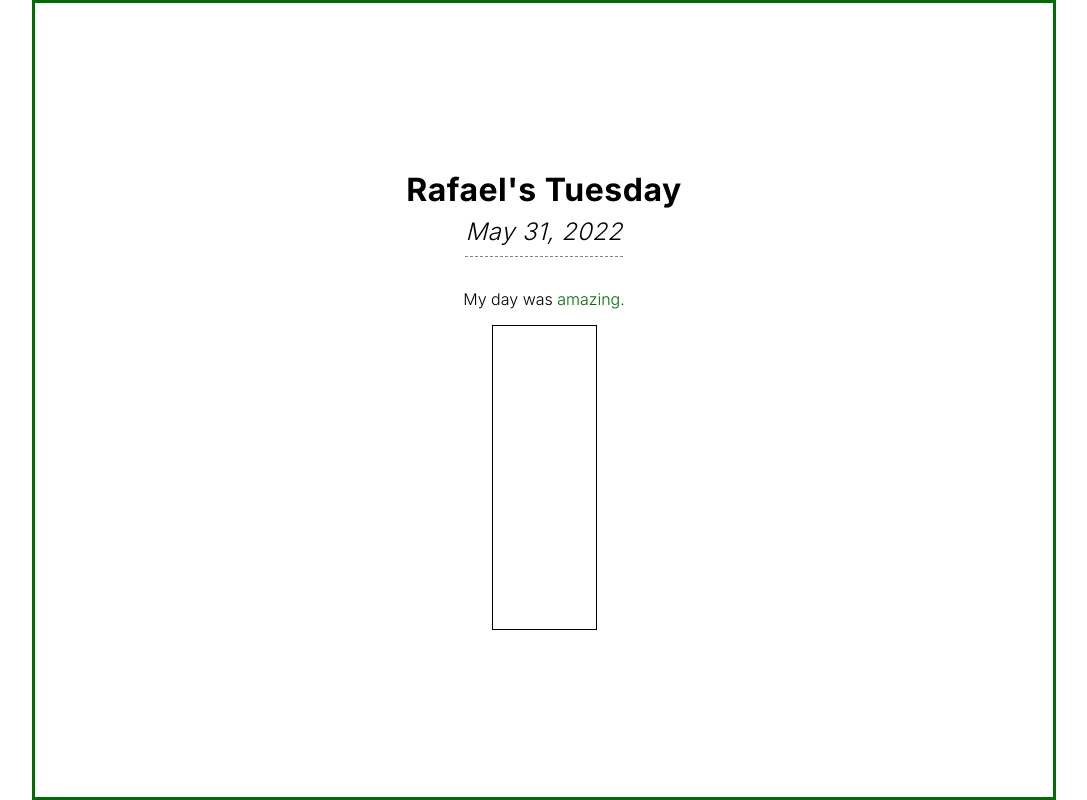
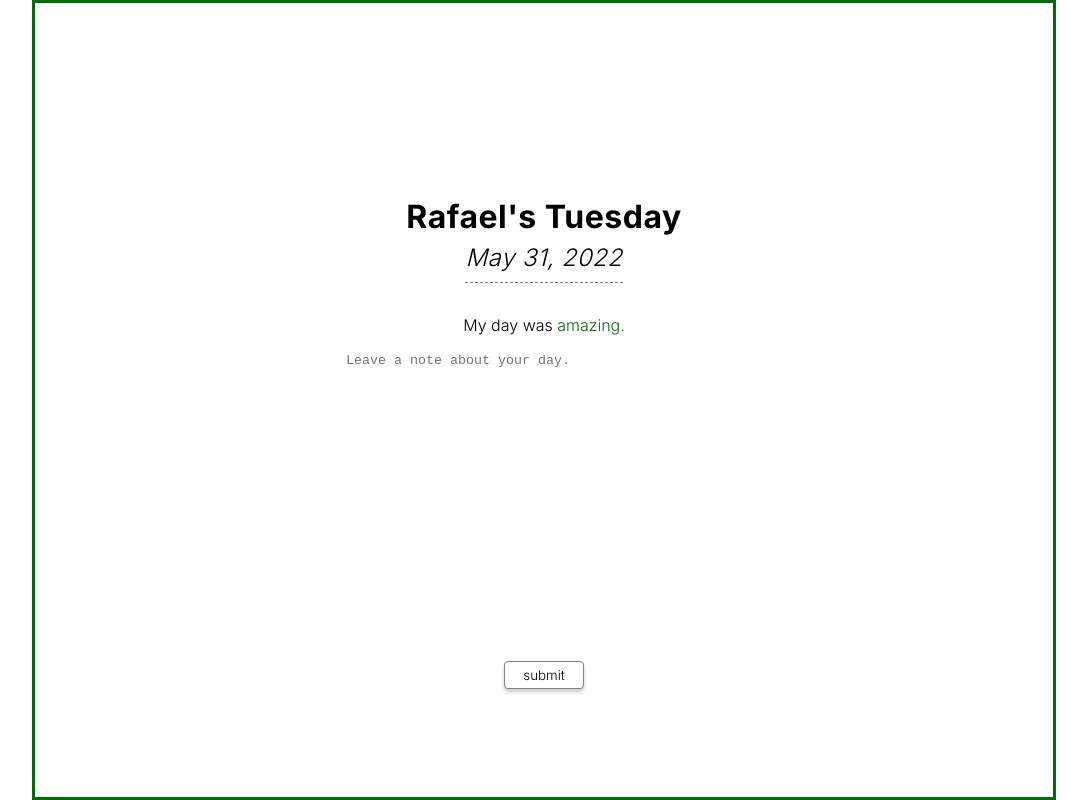
Before and after one commit to rafaelsinger/graderdays, a React (Create React App) app: page / in a window 1280 px wide. Both pictures are taken after a click on the button "Amazing". Shown: the whole page, without its empty margins (96-1183 px from the left). Built offline with nearby package versions, Linux system fonts and the light colour scheme.

Commit message:
finished version of page rate with proper transitions

```diff
--- /dev/null
+++ b/src/Notebox.js
@@ -0,0 +1,13 @@
+import React from 'react';
+
+const Notebox = () => {
+
+    return (
+        <div className="notebox">
+            <textarea className='notetext' style={{border: 'none'}} placeholder="Leave a note about your day." autoFocus></textarea>
+            <button type="submit" className='notesubmit'>submit</button>
+        </div>
+    )
+}
+
+export default Notebox;
--- a/src/Rating.js
+++ b/src/Rating.js
@@ -1,5 +1,6 @@
 import React, { useState, useEffect, useRef } from 'react';
 import RatingButton from './RatingButton'
+import Notebox from './Notebox'
 
 const Rating = () => {
     const [rating, setRating] = useState({text: '', color: null})
@@ -11,7 +12,7 @@ const Rating = () => {
         if (selected){
             setTimeout(() => {
                 setDisplayBox(true);
-            }, 390)
+            }, 550)
         }
     }, [selected])
 
@@ -27,6 +28,7 @@ const Rating = () => {
                 <h3 className='dateTitle'>Rafael's {currentDay}</h3>
                 <h4 className='dateSubtitle'>{currentDate}</h4>
                 <div className='rating-box'>My day was<span style={{color: rating.color}}>&nbsp;{rating.text}</span></div>
+                    <div className='inner-rating-container'>
                         <div className='buttom-select-menu'>
                             <RatingButton name={'Amazing'} color={'#006d05'} setRating={setRating} setActive={setActive} setSelected={setSelected} selected={selected} setDisplayBox={setDisplayBox} />
                             <RatingButton name={'Great'} color={'#3d8532'} setRating={setRating} setActive={setActive} setSelected={setSelected} selected={selected} setDisplayBox={setDisplayBox} />
@@ -36,7 +38,8 @@ const Rating = () => {
                             <RatingButton name={'Awful'} color={'#A83030'} setRating={setRating} setActive={setActive} setSelected={setSelected} selected={selected} setDisplayBox={setDisplayBox} />
                             <RatingButton name={'Horrible'} color={'#7d0600'} setRating={setRating} setActive={setActive} setSelected={setSelected} selected={selected} setDisplayBox={setDisplayBox} />
                         </div>
-                    {displayBox && <div className='notebox'></div>}
+                        {displayBox && <Notebox />}
+                    </div>
             </div>
         </div>
     )
--- a/src/RatingButton.js
+++ b/src/RatingButton.js
@@ -1,6 +1,6 @@
 import React, { useState } from 'react';
 
-const RatingButton = ({name, color, setRating, setActive, setSelected, selected, setDisplayBox}) => {
+const RatingButton = ({name, color, setRating, setActive, setSelected, selected}) => {
 
     const highlight = (e) => {
         setActive(true);
--- a/src/index.css
+++ b/src/index.css
@@ -14,6 +14,7 @@ body {
   font-size: 2rem;
   text-align: center;
   margin: 0;
+  margin-top: 3rem;
   letter-spacing: 0.5px;
   padding-bottom: 7.5px;
   /* font-weight: 300;
@@ -54,12 +55,12 @@ body {
   display: flex;
   justify-content: center;
   transition: all 0.5s;
+  margin-bottom: 1rem;
 }
 
 .buttom-select-menu{
   display: flex;
   flex-direction: column;
-  margin-top: 1rem;
 }
 
 .option{
@@ -117,7 +118,44 @@ body {
 }
 
 .notebox{
-  width: 105px;
+  display: flex;
+  flex-direction: column;
+  align-items: center;
+}
+
+.notetext{
+  outline: 0px none transparent;
+  width: 400px;
   height: 305px;
-  border: 1px solid black;
+  resize: none;
 }
+
+.notesubmit{
+  width: 5rem;
+  padding: 0.3rem 0.7rem;
+  margin: 0.3rem;
+  text-decoration: none;
+  font-family: 'Inter';
+  border: 0.8px solid gray;
+  background-color: white;
+  border-radius: 4px;
+  transition: all 0.2s;
+  cursor: pointer;
+  box-shadow: 0px 3px 4px rgba(0, 0, 0, 0.2);
+}
+
+.notesubmit:hover{
+  background-color: #1183ca;
+  border-color: #1183ca;
+  color: white;
+  font-weight: bold;
+}
+
+.notesubmit:focus{
+  outline-color: #1183ca;
+}
+
+.inner-rating-container{
+  width: auto;
+  height: 300px;
+}
```
Lines whose indentation alone changed are shown as unchanged.
